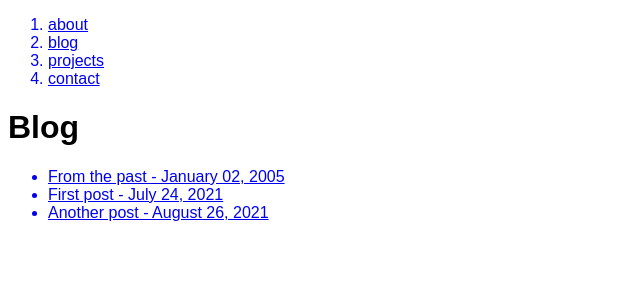
After one commit to HackFrostNL/example-simple-portfolio, a Flask app: page /blog in a window 1280 px wide. The commit adds this page. Shown: the top 300 px of the page, without its empty margins (0-640 px from the left). Run offline with Flask 2, Linux system fonts and the light colour scheme.

Commit message:
add example database code and blog

```diff
--- a/app.py
+++ b/app.py
@@ -1,5 +1,25 @@
+import os
+from pathlib import Path
+from datetime import datetime
+
 from flask import Flask, render_template
 import requests
+import markdown
+import sqlite3
+
+db_connection = sqlite3.connect("./database.db")
+
+db_cursor = db_connection.cursor()
+db_cursor.execute(
+    """
+CREATE TABLE IF NOT EXISTS food (
+    name TEXT,
+    PRIMARY KEY (name)
+)
+"""
+)
+db_cursor.close()
+db_connection.commit()
 
 name = "Jack"
 
@@ -7,29 +27,56 @@ github_projects_url = "https://api.github.com/users/jackharrhy/repos"
 projects_from_github = requests.get(github_projects_url).json()
 
 projects = []
+blog_posts = []
+
+with os.scandir("blog") as it:
+    for entry in it:
+        if entry.name.endswith(".md") and entry.is_file():
+            raw_post_date, post_name = entry.name.split("_")
+            post_name = post_name.rstrip(".md")
+
+            post_date = datetime.strptime(raw_post_date, "%Y-%m-%d")
+
+            post_data = Path(entry.path).read_text()
+            html = markdown.markdown(post_data)
+
+            blog_posts.append({
+                "name": post_name,
+                "date": post_date,
+                "html": html
+            })
 
 for project in projects_from_github:
-    name = project["name"]
+    project_name = project["name"]
     desc = project["description"]
     url = project["html_url"]
 
     projects.append({
-        "name": name,
+        "name": project_name,
         "desc": desc,
         "url": url,
     })
-
-list_of_food = [
-    "Tea",
-    "Apples",
-    "Ramen"
-]
 
 app = Flask(__name__)
 
 @app.route("/")
 def about_page():
+    db_cursor = sqlite3.connect("./database.db").cursor()
+    db_cursor.execute("SELECT * FROM food")
+    list_of_food = db_cursor.fetchall()
     return render_template("about.html", name=name, list_of_food=list_of_food)
+
+@app.route("/blog")
+def blog_entry_page():
+    return render_template("blog_listing.html", name=name, blog_posts=blog_posts)
+
+@app.route("/blog/<post_name>")
+def blog_listing_page(post_name):
+    for post in blog_posts:
+        if post_name == post["name"]:
+            return render_template("blog_entry.html", name=name, post=post)
+
+    return "Blog post not found"
 
 @app.route("/projects")
 def projects_page():
@@ -38,3 +85,14 @@ def projects_page():
 @app.route("/contact")
 def contact_page():
     return render_template("contact.html", name=name)
+
+@app.route("/food/add/<name>")
+def add_food_page(name):
+    db_connection = sqlite3.connect("./database.db")
+    db_cursor = db_connection.cursor()
+    db_cursor.execute(
+        "INSERT INTO food VALUES (:name)",
+        {"name": name},
+    )
+    db_connection.commit()
+    return f"Added food '{name}'"
--- /dev/null
+++ b/blog/2005-01-02_From the past.md
@@ -0,0 +1 @@
+this post is from the past
--- /dev/null
+++ b/blog/2021-07-24_First post.md
@@ -0,0 +1,9 @@
+# First post!
+
+## H2
+
+### H3
+
+#### H4
+
+This is a post
--- /dev/null
+++ b/blog/2021-08-26_Another post.md
@@ -0,0 +1,7 @@
+# this is my second post
+
+1. copy some text a bunch of time
+2. copy some text a bunch of time
+3. copy some text a bunch of time
+4. copy some text a bunch of time
+5. copy some text a bunch of time
--- a/templates/about.html
+++ b/templates/about.html
@@ -9,11 +9,10 @@
 {% endif %}
 
 <img src="{{ url_for('static', filename='image.png') }}" />
-<img src="https://upload.wikimedia.org/wikipedia/commons/f/fe/Eric_Bana_at_the_2009_Tribeca_Film_Festival.jpg" />
 
 <ul class="food-list">
     {% for food in list_of_food %}
-        <li>{{ food }}</li>
+        <li>{{ food[0] }}</li>
     {% endfor  %}
 </ul>
 
--- /dev/null
+++ b/templates/blog_listing.html
@@ -0,0 +1,14 @@
+{% extends "layout.html" %}
+{% block title %}Blog{% endblock %}
+{% block content %}
+<h1>Blog</h1>
+
+<ul>
+{% for post in blog_posts %}
+    <a href="/blog/{{ post['name'] }}">
+        <li>{{ post["name"] }} - {{ post["date"].strftime("%B %d, %Y") }}</li>
+    </a>
+{% endfor %}
+</ul>
+
+{% endblock %}
--- a/templates/layout.html
+++ b/templates/layout.html
@@ -36,6 +36,9 @@
                 <a href="/">
                     <li>about</li>
                 </a>
+                <a href="/blog">
+                    <li>blog</li>
+                </a>
                 <a href="/projects">
                     <li>projects</li>
                 </a>
```
Also changed, not shown: templates/blog_entry.html (added, +12 -0 lines).
